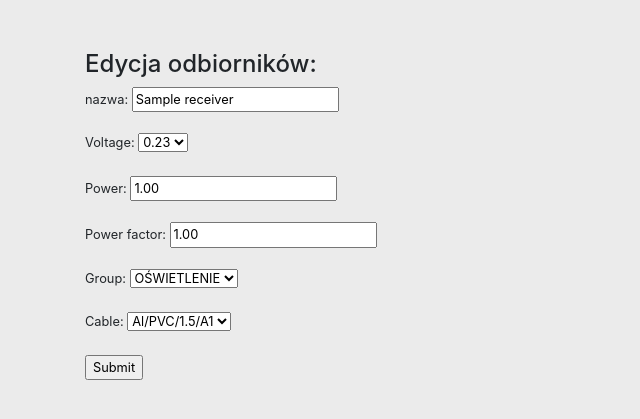
After one commit to Emil19880813/elecCalc, a Django app: page /edit-receiver/1/ in a window 1280 px wide. The commit adds this page. Shown: the top 419 px of the page, without its empty margins (0-640 px from the left). Run offline with Django 3.2, Linux system fonts and the light colour scheme; tables that the repository leaves empty hold one stand-in row (values such as "Sample post"); some libraries are stand-ins or nearby versions.

Commit message:
changed models and added views to add, delete, edit data in database

```diff
--- a/elecCalc/forms.py
+++ b/elecCalc/forms.py
@@ -1,88 +1,43 @@
 from django import forms
-from elecCalc.models import Receiver, GroupReceiver, Cable, ProtectionDevices
+from elecCalc.models import Receiver, GroupReceiver, Cable, ProtectionDevices, Circuit
+
 
 class ReceiverForm(forms.ModelForm):
     class Meta:
         model = Receiver
-        exclude = ['cable']
+        exclude = ['circuit_number']
+        labels = {
+            'name': 'nazwa',
+        }
 
 class GroupReceiverForm(forms.ModelForm):
     class Meta:
         model = GroupReceiver
         fields = '__all__'
 
+
+class CircuitForm(forms.ModelForm):
+    class Meta:
+        model = Circuit
+        fields = '__all__'
+        labels = {
+                    'number': 'numer obwodu',
+        }
+
 class CableForm(forms.ModelForm):
     class Meta:
         model = Cable
         fields = '__all__'
+        labels = {
+            'material': 'materiał',
+        }
 
 class ProtectionDevicesForm(forms.ModelForm):
     class Meta:
         model = ProtectionDevices
-        exclude = ['receivers']
-
-class ReceiverResultForm(forms.ModelForm):
-    group = forms.ModelChoiceField(queryset=GroupReceiver.objects.all())
-    power_factor = forms.DecimalField(max_digits=3, decimal_places=2, min_value=0.1, max_value=1)
-
-    class Meta:
-        model = Receiver
-        fields = ('group', 'name', 'voltage', 'power', 'power_factor',)
+        fields = '__all__'
         labels = {
-            'group': 'grupa odbiorów',
             'name': 'nazwa',
-            'voltage': 'napięcie',
-            'power': 'moc',
-            'power_factor': 'współczynnik mocy',
-        }
-
-        help_texts = {
-            'voltage': '[kV]',
-        }
-
-class CableResultForm(forms.ModelForm):
-
-    overload_factor_choices = (
-        (0, 1.2),
-        (1, 1.45),
-        (2, 1.6),
-        (3, 1.9),
-    )
-    amount = forms.IntegerField(label='ilość kabli')
-    core = forms.IntegerField(label='ilość żył na fazę')
-    layer_factor = forms.DecimalField(max_digits=3, decimal_places=2, min_value=0.1, max_value=1, label='współczynnik ułożenia')
-    overload_factor = forms.ChoiceField(choices=overload_factor_choices, label='współczynnik wyzwalania')
-    length = forms.IntegerField(label='długość', help_text='[m]')
-
-    class Meta:
-        model = Cable
-        fields = ('material', 'insulation', 'cable_cross_section', 'cable_routing',)
-        labels = {
-            'material': 'materiał',
-            'insulation': 'izolacja',
-            'cable_cross_section': 'przekrój',
-            'cable_routing': 'sposób ułożenia',
-        }
-
-        help_texts = {
-            'cable_cross_section': '[m2]',
-
-        }
-
-class ProtectionDevicesResultForm(forms.ModelForm):
-
-    off_time = forms.DecimalField(max_digits=2, decimal_places=1, min_value=0.2, max_value=5, label='czas wyłączenia')
-
-    class Meta:
-        model = ProtectionDevices
-        fields = ('type', 'current',)
-        labels = {
-            'type': 'typ',
-            'current': 'prąd',
-        }
-
-        help_texts = {
-            'current': '[A]',
         }
 
 class ResultsForm(forms.Form):
--- a/elecCalc/templates/display_cable.html
+++ b/elecCalc/templates/display_cable.html
@@ -2,7 +2,7 @@
 {% block content %}
 {% load static %}
 <h4 class="account-heading">Zestawienie kabli:</h4>
-    <div class="col-1"><a href="adres"><img src="{% static "text-plus-icon.png" %}" alt="Trash"></a></div>
+    <div class="col-1"><a href="{% url 'elecCalc:add-cable'%}"><img src="{% static "text-plus-icon.png" %}" alt="Trash"></a></div>
     <div class="row">
         <div class="col-1">Materiał</div>
         <div class="col-1">Izolacja</div>
@@ -17,7 +17,7 @@
         <div class="col-1">{{ cable.get_cable_cross_section_display }}</div>
         <div class="col-1">{{ cable.get_cable_routing_display }}</div>
         <div class="col-1">{{ cable.capacity }}</div>
-        <div class="col-1"><a href="adres"><img src="{% static "trash.png" %}" alt="Trash" width="30%" height="70%"></a></div>
+        <div class="col-1"><a href="{% url 'elecCalc:delete-cable' cable.id %}"><img src="{% static "trash.png" %}" alt="Trash" width="30%" height="70%"></a></div>
         <div class="col-1"><a href="{% url 'elecCalc:edit-cable' cable.id %}"><img src="{% static "edit.png" %}" alt="Edit" width="30%" height="70%"></a></div>
     </div>
     {% endfor %}
--- a/elecCalc/templates/display_device.html
+++ b/elecCalc/templates/display_device.html
@@ -2,7 +2,7 @@
 {% block content %}
 {% load static %}
 <h4 class="account-heading">Zestawienie zabezpieczeń:</h4>
-    <div class="col-1"><a href="adres"><img src="{% static "text-plus-icon.png" %}" alt="Trash"></a></div>
+    <div class="col-1"><a href="{% url 'elecCalc:add-device' %}"><img src="{% static "text-plus-icon.png" %}" alt="Trash"></a></div>
     <div class="row">
         <div class="col-3">Nazwa</div>
         <div class="col-1">Typ</div>
@@ -13,8 +13,8 @@
         <div class="col-3">{{ device.get_name_display }}</div>
         <div class="col-1">{{ device.get_type_display }}</div>
         <div class="col-1">{{ device.get_current_display }}</div>
-        <div class="col-1"><a href="adres"><img src="{% static "trash.png" %}" alt="Trash" width="30%" height="70%"></a></div>
-        <div class="col-1"><a href="adres"><img src="{% static "edit.png" %}" alt="Edit" width="30%" height="70%"></a></div>
+        <div class="col-1"><a href="{% url 'elecCalc:delete-device' device.id %}"><img src="{% static "trash.png" %}" alt="Trash" width="30%" height="70%"></a></div>
+        <div class="col-1"><a href="{% url 'elecCalc:edit-device' device.id %}"><img src="{% static "edit.png" %}" alt="Edit" width="30%" height="70%"></a></div>
     </div>
     {% endfor %}
 {% endblock content %}
--- a/elecCalc/templates/display_group_receiver.html
+++ b/elecCalc/templates/display_group_receiver.html
@@ -2,15 +2,15 @@
 {% block content %}
 {% load static %}
 <h4 class="account-heading">Grupa odbiorników:</h4>
-    <div class="col-1"><a href="adres"><img src="{% static "text-plus-icon.png" %}" alt="Trash"></a></div>
+    <div class="col-1"><a href="{% url 'elecCalc:add-group' %}"><img src="{% static "text-plus-icon.png" %}" alt="Trash"></a></div>
     <div class="row">
         <div class="col-4">Grupa odbiorników</div>
     </div>
     {% for group_receiver in group_receivers %}
     <div class="row">
         <div class="col-4">{{ group_receiver.get_name_display}}</div>
-        <div class="col-1"><a href="adres"><img src="{% static "trash.png" %}" alt="Trash" width="30%" height="70%"></a></div>
-        <div class="col-1"><a href="adres"><img src="{% static "edit.png" %}" alt="Edit" width="30%" height="70%"></a></div>
+        <div class="col-1"><a href="{% url 'elecCalc:delete-group' group_receiver.id %}"><img src="{% static "trash.png" %}" alt="Trash" width="30%" height="70%"></a></div>
+        <div class="col-1"><a href="{% url 'elecCalc:edit-group' group_receiver.id %}"><img src="{% static "edit.png" %}" alt="Edit" width="30%" height="70%"></a></div>
     </div>
     {% endfor %}
 {% endblock content %}
--- a/elecCalc/templates/display_receiver.html
+++ b/elecCalc/templates/display_receiver.html
@@ -2,7 +2,7 @@
 {% block content %}
 {% load static %}
 <h4 class="account-heading">Zestawienie odbiorników:</h4>
-    <div class="col-1"><a href="adres"><img src="{% static "text-plus-icon.png" %}" alt="Trash"></a></div>
+    <div class="col-1"><a href="{% url 'elecCalc:add-receiver' %}"><img src="{% static "text-plus-icon.png" %}" alt="Trash"></a></div>
     <div class="row">
         <div class="col-3">Grupa odbiorników</div>
         <div class="col-2">Nazwa</div>
@@ -18,8 +18,8 @@
         <div class="col-1">{{ receiver.get_voltage_display }}</div>
         <div class="col-1">{{ receiver.power }}</div>
         <div class="col-1">{{ receiver.power_factor}}</div>
-        <div class="col-1"><a href="adres"><img src="{% static "trash.png" %}" alt="Trash" width="30%" height="70%"></a></div>
-        <div class="col-1"><a href="adres"><img src="{% static "edit.png" %}" alt="Edit" width="30%" height="70%"></a></div>
+        <div class="col-1"><a href="{% url 'elecCalc:delete-receiver' receiver.id %}"><img src="{% static "trash.png" %}" alt="Trash" width="30%" height="70%"></a></div>
+        <div class="col-1"><a href="{% url 'elecCalc:edit-receiver' receiver.id %}"><img src="{% static "edit.png" %}" alt="Edit" width="30%" height="70%"></a></div>
     </div>
     {% endfor %}
 {% endblock content %}
--- /dev/null
+++ b/elecCalc/templates/edit_receiver.html
@@ -0,0 +1,9 @@
+{% extends "base.html" %}
+{% block content %}
+<h4 class="account-heading">Edycja odbiorników:</h4>
+<form action="#" method="post">
+    {% csrf_token %}
+    {{ form.as_p }}
+    <input type="submit" value="Submit">
+</form>
+{% endblock content %}
--- a/elecCalc/templates/main_page.html
+++ b/elecCalc/templates/main_page.html
@@ -10,6 +10,9 @@
     <div class="form-row border border-secondary">
         <div class="form-group col-md-2 mb-0">
             {{ receiver_form.group|as_crispy_field}}
+        </div>
+        <div class="form-group col-md-2 mb-0">
+            {{ circuit_form.number|as_crispy_field }}
         </div>
         <div class="form-group col-md-2 mb-0">
             {{ receiver_form.name|as_crispy_field }}
@@ -98,7 +101,6 @@
     <div class="form-row">
         <div class="form-group col-md-12 mb-0">Warunki ochrony przeciążeniowej:</div>
     </div>
-
     <div class="form-row border border-secondary">
         <div class="form-group col-md-2 mb-0">
             {{ overload_form|crispy }}
--- a/elecCalc/urls.py
+++ b/elecCalc/urls.py
@@ -1,7 +1,9 @@
 from django.urls import path
 
 from elecCalc.views import MainPage, DisplayCableView, DisplayDevicesView, DisplayReceiverView, \
-    DisplayGroupReceiverView, EditCableView
+    DisplayGroupReceiverView, EditCableView, EditDeviceView, EditGroupReceiverView, EditReceiverView, DeleteCableView, \
+    DeleteDeviceView, DeleteGroupReceiverView, DeleteReceiverView, AddCableView, AddDeviceView, AddGroupReceiverView, \
+    AddReceiverView
 
 app_name = 'elecCalc'
 
@@ -12,4 +14,15 @@ urlpatterns = [
     path('display-receiver/', DisplayReceiverView.as_view(), name='display-receiver'),
     path('display-group-receiver/', DisplayGroupReceiverView.as_view(), name='display-group-receiver'),
     path('edit-cable/<int:cable_id>/', EditCableView.as_view(), name='edit-cable'),
+    path('edit-device/<int:device_id>/', EditDeviceView.as_view(), name='edit-device'),
+    path('edit-group-receiver/<int:group_id>/', EditGroupReceiverView.as_view(), name='edit-group'),
+    path('edit-receiver/<int:receiver_id>/', EditReceiverView.as_view(), name='edit-receiver'),
+    path('delete-cable/<int:cable_id>/', DeleteCableView.as_view(), name='delete-cable'),
+    path('delete-device/<int:device_id>/', DeleteDeviceView.as_view(), name='delete-device'),
+    path('delete-group-receiver/<int:group_id>/', DeleteGroupReceiverView.as_view(), name='delete-group'),
+    path('delete-receiver/<int:receiver_id>/', DeleteReceiverView.as_view(), name='delete-receiver'),
+    path('add-cable/', AddCableView.as_view(), name='add-cable'),
+    path('add-device/', AddDeviceView.as_view(), name='add-device'),
+    path('add-group-receiver/', AddGroupReceiverView.as_view(), name='add-group'),
+    path('add-receiver/', AddReceiverView.as_view(), name='add-receiver'),
 ]
--- a/elecCalc/views.py
+++ b/elecCalc/views.py
@@ -1,28 +1,28 @@
 # -*- coding: utf-8 -*-
 from __future__ import unicode_literals
 
-from django.http import HttpResponseRedirect
 from django.views import View
 from django.shortcuts import render, redirect
-from django.urls import reverse
+
 
 # Create your views here.
 from elecCalc.forms import ReceiverForm, CableForm, ProtectionDevicesForm, ResultsForm, OverloadConditionsForm, \
-    ReceiverResultForm, CableResultForm, ProtectionDevicesResultForm
+     GroupReceiverForm, CircuitForm
 from elecCalc.models import Cable, ProtectionDevices, Receiver, GroupReceiver
 
 
 class MainPage(View):
     def get(self, request):
-        receiver_form = ReceiverResultForm()
-        cable_form = CableResultForm()
-        devices_form = ProtectionDevicesResultForm()
+        receiver_form = ReceiverForm()
+        circuit_form = CircuitForm()
+        cable_form = CableForm()
+        devices_form = ProtectionDevicesForm()
         results_form = ResultsForm()
         overload_form = OverloadConditionsForm()
-        return render(request, 'main_page.html', context={'receiver_form': receiver_form, 'cable_form': cable_form,
-                                                          'devices_form': devices_form, 'results_form': results_form,
-                                                          'overload_form': overload_form,
-                                                          })
+        return render(request, 'main_page.html', context={'receiver_form': receiver_form, 'circuit_form': circuit_form,
+                                                          'cable_form': cable_form, 'devices_form': devices_form,
+                                                          'results_form': results_form, 'overload_form': overload_form})
+
 #TODO: wyświetlanie danych
 class DisplayCableView(View):
     def get(self, request):
@@ -44,7 +44,7 @@ class DisplayGroupReceiverView(View):
         group_receivers = GroupReceiver.objects.all()
         return render(request, 'display_group_receiver.html', context={'group_receivers': group_receivers})
 
-#TODO: edytowanie danych
+#TODO: edit data
 class EditCableView(View):
     def get(self, request, cable_id):
         cable = Cable.objects.get(pk=cable_id)
@@ -56,3 +56,106 @@ class EditCableView(View):
         if cable_form.is_valid():
             cable_form.save()
             return redirect('elecCalc:display-cable')
+
+class EditDeviceView(View):
+    def get(self, request, device_id):
+        device = ProtectionDevices.objects.get(pk=device_id)
+        device_form = ProtectionDevicesForm(instance=device)
+        return render(request, "edit_device.html", context={"form": device_form})
+    def post(self, request, device_id):
+        device = ProtectionDevices.objects.get(pk=device_id)
+        device_form = ProtectionDevicesForm(request.POST, instance=device)
+        if device_form.is_valid():
+            device_form.save()
+            return redirect('elecCalc:display-device')
+
+class EditGroupReceiverView(View):
+    def get(self, request, group_id):
+        group = GroupReceiver.objects.get(pk=group_id)
+        group_form = GroupReceiverForm(instance=group)
+        return render(request, "edit_group.html", context={"form": group_form})
+    def post(self, request, group_id):
+        group = GroupReceiver.objects.get(pk=group_id)
+        group_form = GroupReceiverForm(request.POST, instance=group)
+        if group_form.is_valid():
+            group_form.save()
+            return redirect('elecCalc:display-group-receiver')
+
+class EditReceiverView(View):
+    def get(self, request, receiver_id):
+        receiver = Receiver.objects.get(pk=receiver_id)
+        receiver_form = ReceiverForm(instance=receiver)
+        return render(request, "edit_receiver.html", context={"form": receiver_form})
+    def post(self, request, receiver_id):
+        receiver = Receiver.objects.get(pk=receiver_id)
+        receiver_form = ReceiverForm(request.POST, instance=receiver)
+        if receiver_form.is_valid():
+            receiver_form.save()
+            return redirect('elecCalc:display-receiver')
+
+#TODO: remove data
+class DeleteCableView(View):
+    def get(self, request, cable_id):
+        Cable.objects.get(pk=cable_id).delete()
+        return redirect('elecCalc:display-cable')
+
+class DeleteDeviceView(View):
+    def get(self, request, device_id):
+        ProtectionDevices.objects.get(pk=device_id).delete()
+        return redirect('elecCalc:display-device')
+
+class DeleteGroupReceiverView(View):
+    def get(self, request, group_id):
+        GroupReceiver.objects.get(pk=group_id).delete()
+        return redirect('elecCalc:display-group-receiver')
+
+class DeleteReceiverView(View):
+    def get(self, request, receiver_id):
+        Receiver.objects.get(pk=receiver_id).delete()
+        return redirect('elecCalc:display-receiver')
+
+
+#TODO: add data
+class AddCableView(View):
+    def get(self, request):
+        cable_form = CableForm()
+        return render(request, "add_cable.html", context={"form": cable_form})
+    def post(self, request):
+        cable_form = CableForm(request.POST)
+        if cable_form.is_valid():
+            #dodać walidację "brak możliwości dublowania wpisów"
+            cable_form.save()
+        return redirect('elecCalc:display-cable')
+
+class AddDeviceView(View):
+    def get(self, request):
+        device_form = ProtectionDevicesForm()
+        return render(request, "add_device.html", context={"form": device_form})
+    def post(self, request):
+        device_form = ProtectionDevicesForm(request.POST)
+        if device_form.is_valid():
+            #dodać walidację "brak możliwości dublowania wpisów"
+            device_form.save()
+        return redirect('elecCalc:display-device')
+
+class AddGroupReceiverView(View):
+    def get(self, request):
+        group_form = GroupReceiverForm()
+        return render(request, "add_group_receiver.html", context={"form": group_form})
+    def post(self, request):
+        group_form = GroupReceiverForm(request.POST)
+        if group_form.is_valid():
+            #dodać walidację "brak możliwości dublowania wpisów"
+            group_form.save()
+        return redirect('elecCalc:display-group-receiver')
+
+class AddReceiverView(View):
+    def get(self, request):
+        receiver_form = ReceiverForm()
+        return render(request, "add_group_receiver.html", context={"form": receiver_form})
+    def post(self, request):
+        receiver_form = ReceiverForm(request.POST)
+        if receiver_form.is_valid():
+            #dodać walidację "brak możliwości dublowania wpisów"
+            receiver_form.save()
+        return redirect('elecCalc:display-receiver')
```
Also changed, not shown: elecCalc/models.py (+18 -4 lines), elecCalc/templates/add_cable.html (added, +9 -0 lines), elecCalc/templates/add_device.html (added, +9 -0 lines), elecCalc/templates/add_group_receiver.html (added, +9 -0 lines), elecCalc/templates/add_receiver.html (added, +9 -0 lines), elecCalc/templates/edit_device.html (added, +9 -0 lines), elecCalc/templates/edit_group.html (added, +9 -0 lines), elecCalc/migrations/0011_auto_20200324_1804.py (added), elecCalc/migrations/0012_auto_20200324_1839.py (added), elecCalc/migrations/0013_auto_20200324_1908.py (added), elecCalc/migrations/0014_protectiondevices_off_time.py (added).
